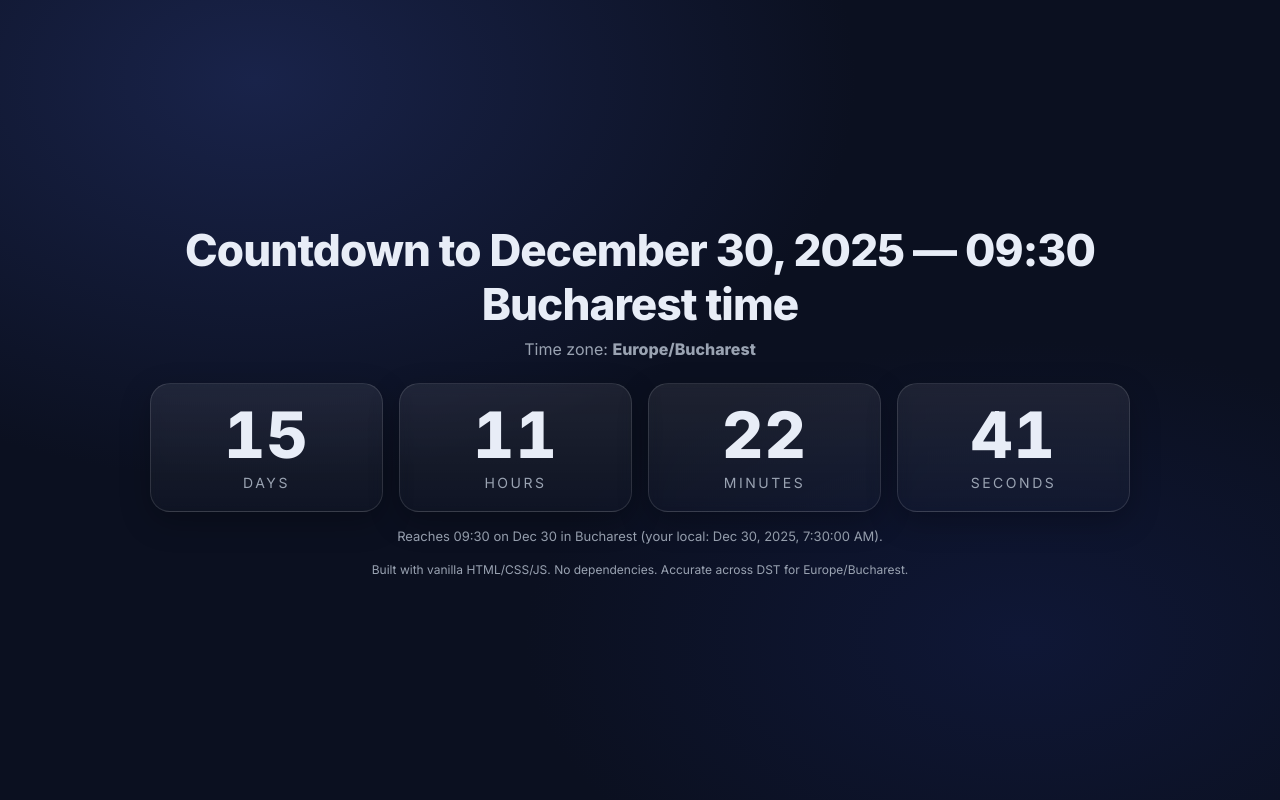
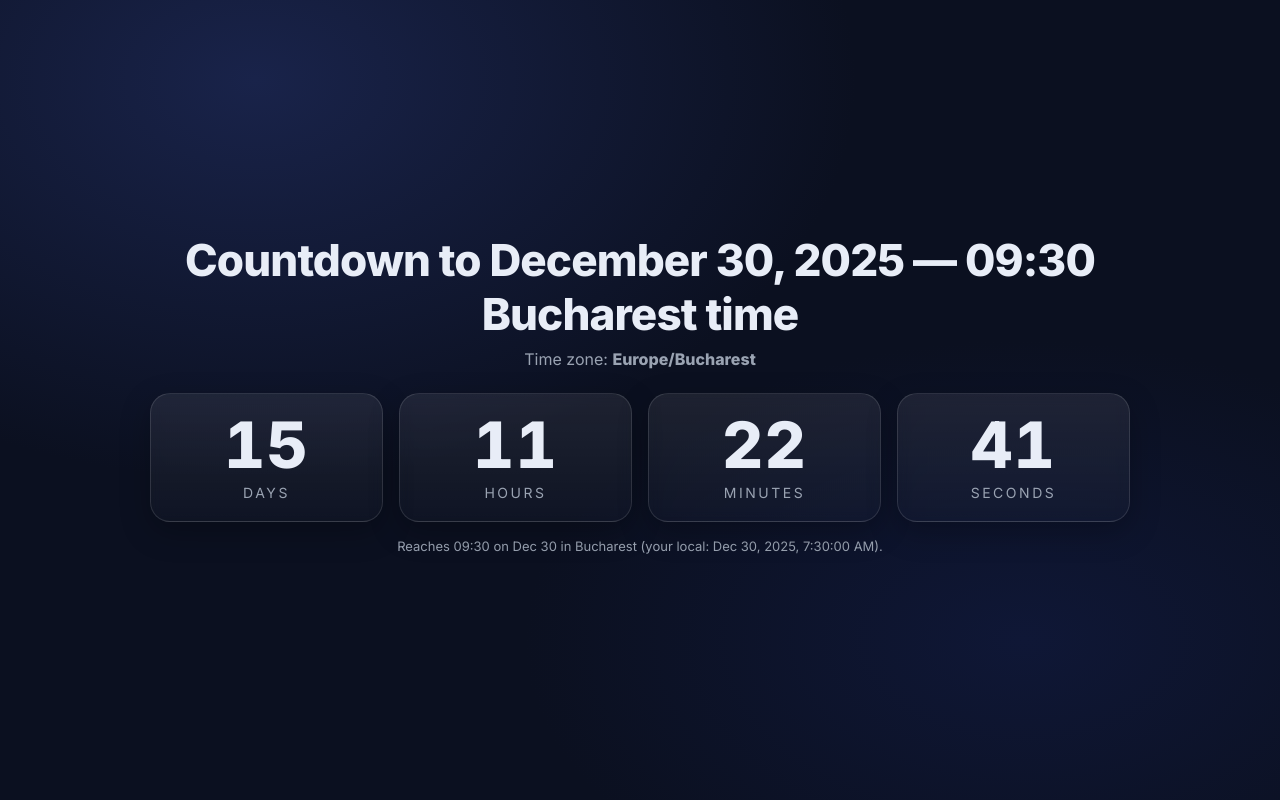
Before and after one commit to Ghotics/Countdown-Oct-12, a plain HTML site: page index.html in a window 1280 px wide. Drawn offline with Linux system fonts and the light colour scheme.

Commit message:
removed footer

```diff
--- a/index.html
+++ b/index.html
@@ -98,10 +98,6 @@
       <p class="done" id="done" hidden>It's 09:30 on Dec 30 in Bucharest 🎉</p>
       <button id="replay" class="replay" hidden>Replay celebration</button>
     </section>
-
-    <footer>
-      Built with vanilla HTML/CSS/JS. No dependencies. Accurate across DST for Europe/Bucharest.
-    </footer>
   </div>
 
   <script>
```
